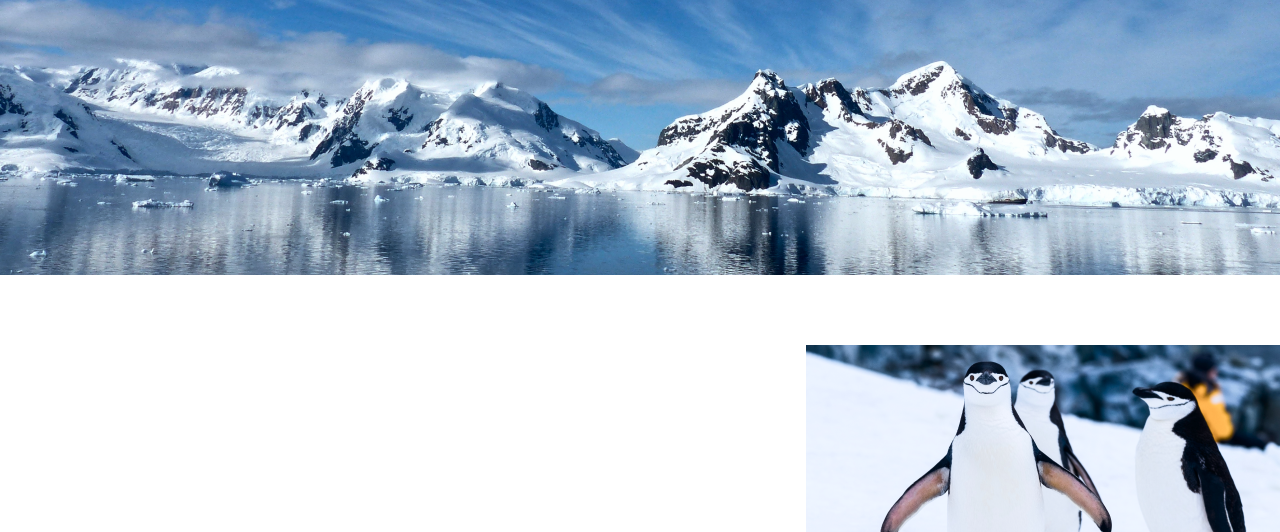
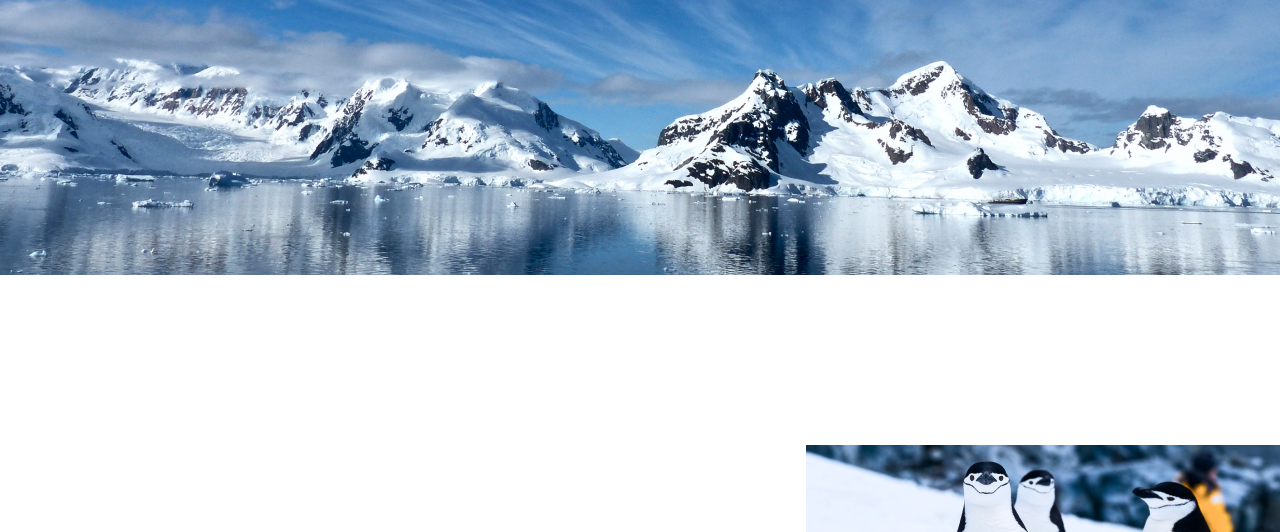
Before and after one commit to dermorgenstern/AntarcticCruises, a website: page main.html in a window 1280 px wide. Shown: the part 375-907 px from the top of the page. Drawn offline with Linux system fonts and the light colour scheme.

Commit message:
добавляет код в секцию about

```diff
--- a/main.css
+++ b/main.css
@@ -85,6 +85,7 @@ body {
 
 .about {
   position: relative;
+  padding: 100px;
 }
 
 .about-description {
```
